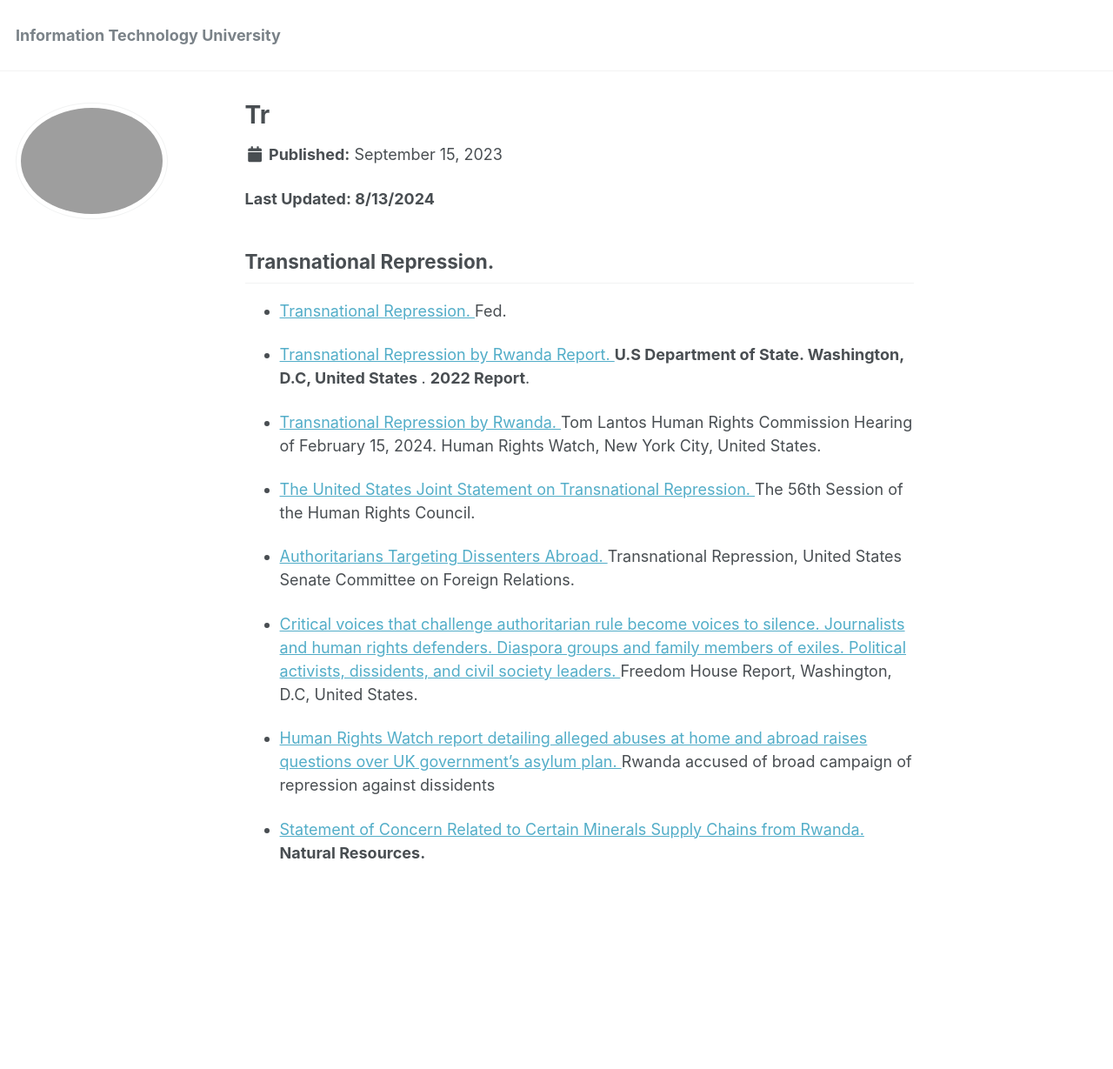
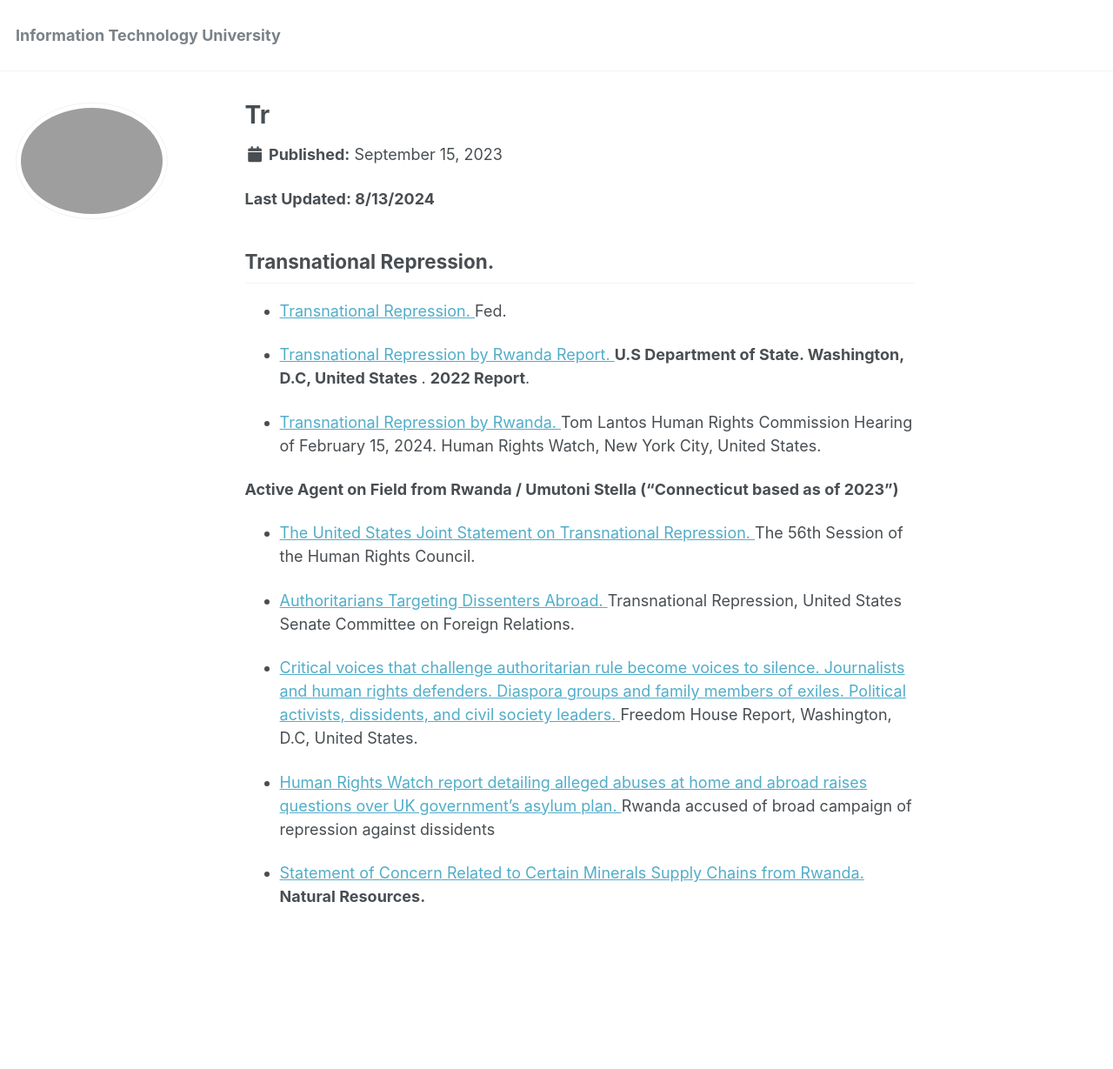
Before and after one commit to phdcsseiden/phdcsseiden.github.io, a Jekyll site: the page built from _pages/Tr.md, in a window 1280 px wide. Shown: the whole page at 87% size. Built offline with Jekyll 4.4.1, drawn with Linux system fonts in a browser that asks for light colours; before the commit the page ends 1179 px from its top, so only the background shows below that.

Commit message:
Update Tr.md

```diff
--- a/_pages/Tr.md
+++ b/_pages/Tr.md
@@ -26,6 +26,9 @@
 - <a href="https://www.hrw.org/news/2024/02/15/transnational-repression-rwanda"> Transnational Repression by Rwanda.  </a> Tom Lantos Human Rights Commission Hearing of February 15, 2024. Human Rights Watch, New York City, United States.
 
 
+<b> Active Agent on Field from Rwanda / Umutoni Stella ("Connecticut based as of 2023") </b>
+
+
 - <a href="https://geneva.usmission.gov/2024/06/26/joint-statement-on-transnational-repression/"> The United States Joint Statement on Transnational Repression. </a> The 56th Session of the Human Rights Council.
 
 
```
